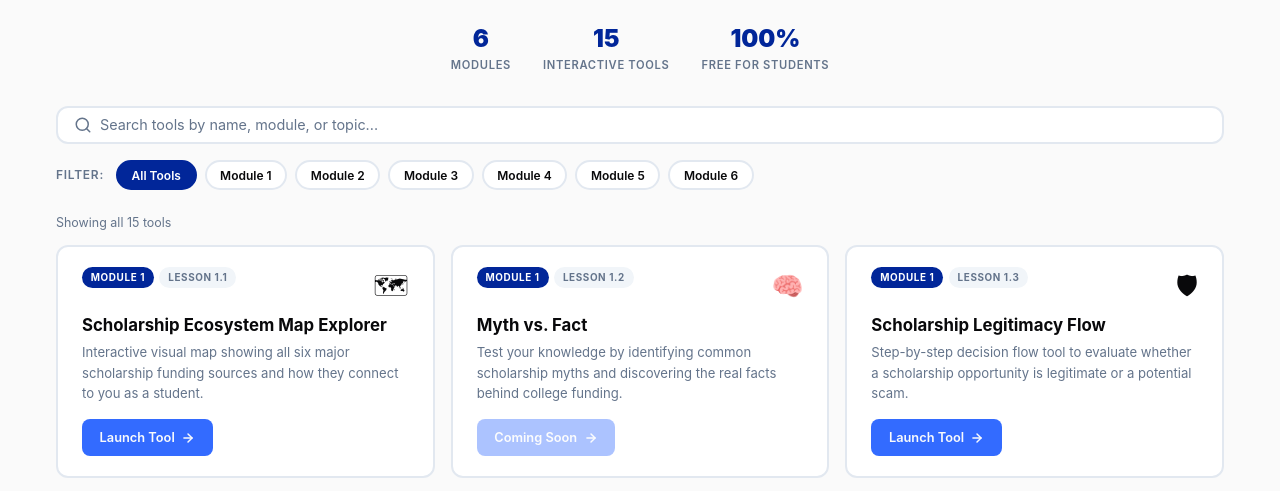
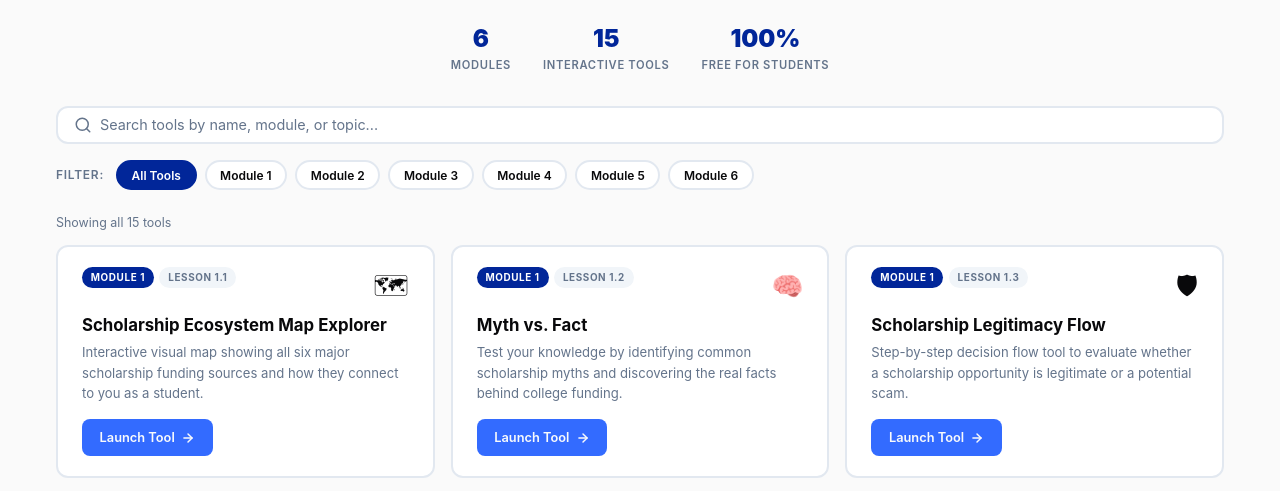
Before and after one commit to ThiinkMG/scholarship-strategy-tools, a plain HTML site: page index.html in a window 1280 px wide. Shown: the part 274-765 px from the top of the page. Drawn offline with Linux system fonts and the light colour scheme.

Commit message:
Enable Myth vs. Fact tool (remove placeholder flag)
Lesson 1.2 Myth vs. Fact tool is fully built — removed the
placeholder: true flag so it shows "Launch Tool" instead of
"Coming Soon" on the hub page.

Co-Authored-By: Claude Opus 4.6 <noreply@anthropic.com>

```diff
--- a/index.html
+++ b/index.html
@@ -638,7 +638,7 @@
         {
             module: 1, lesson: '1.2', name: 'Myth vs. Fact',
             desc: 'Test your knowledge by identifying common scholarship myths and discovering the real facts behind college funding.',
-            icon: '\u{1F9E0}', path: 'module-1/lesson-1-2/', tags: 'myth fact quiz beliefs misconceptions truth', placeholder: true
+            icon: '\u{1F9E0}', path: 'module-1/lesson-1-2/', tags: 'myth fact quiz beliefs misconceptions truth'
         },
         {
             module: 1, lesson: '1.3', name: 'Scholarship Legitimacy Flow',
```
